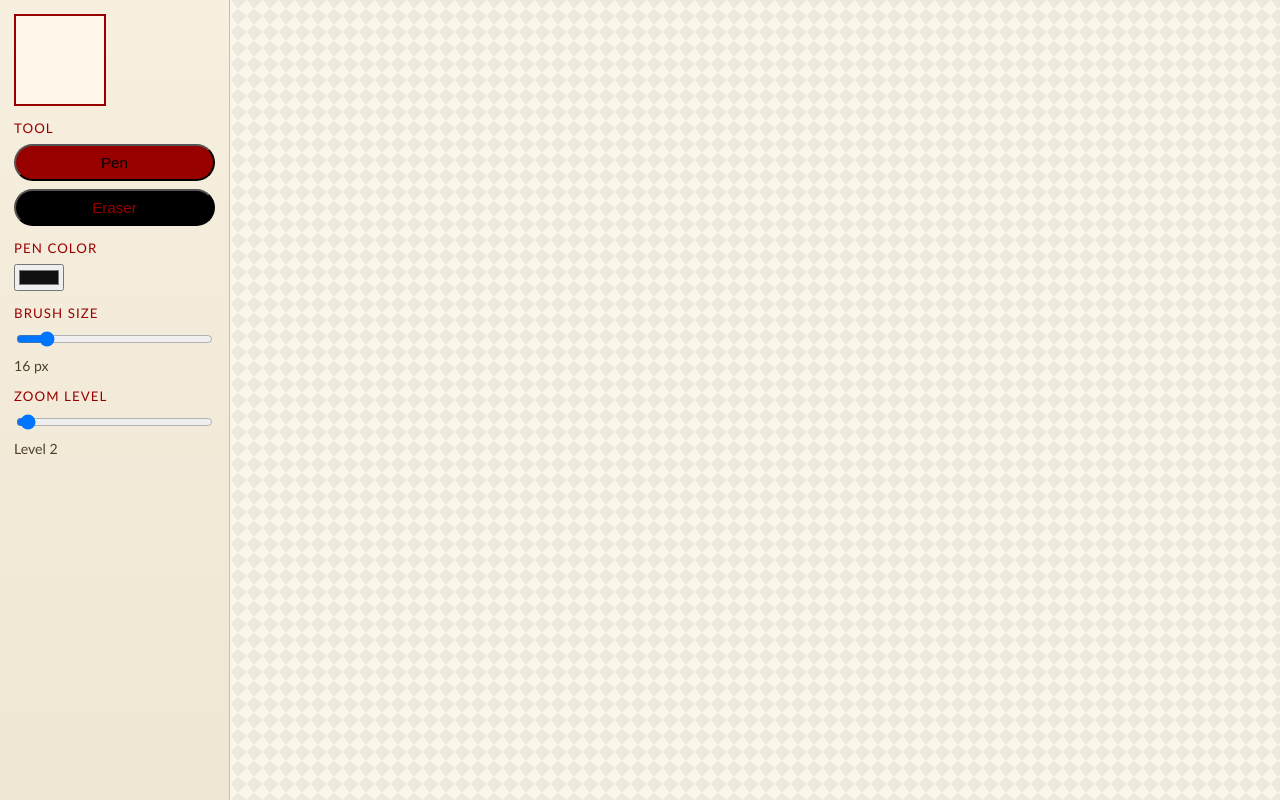
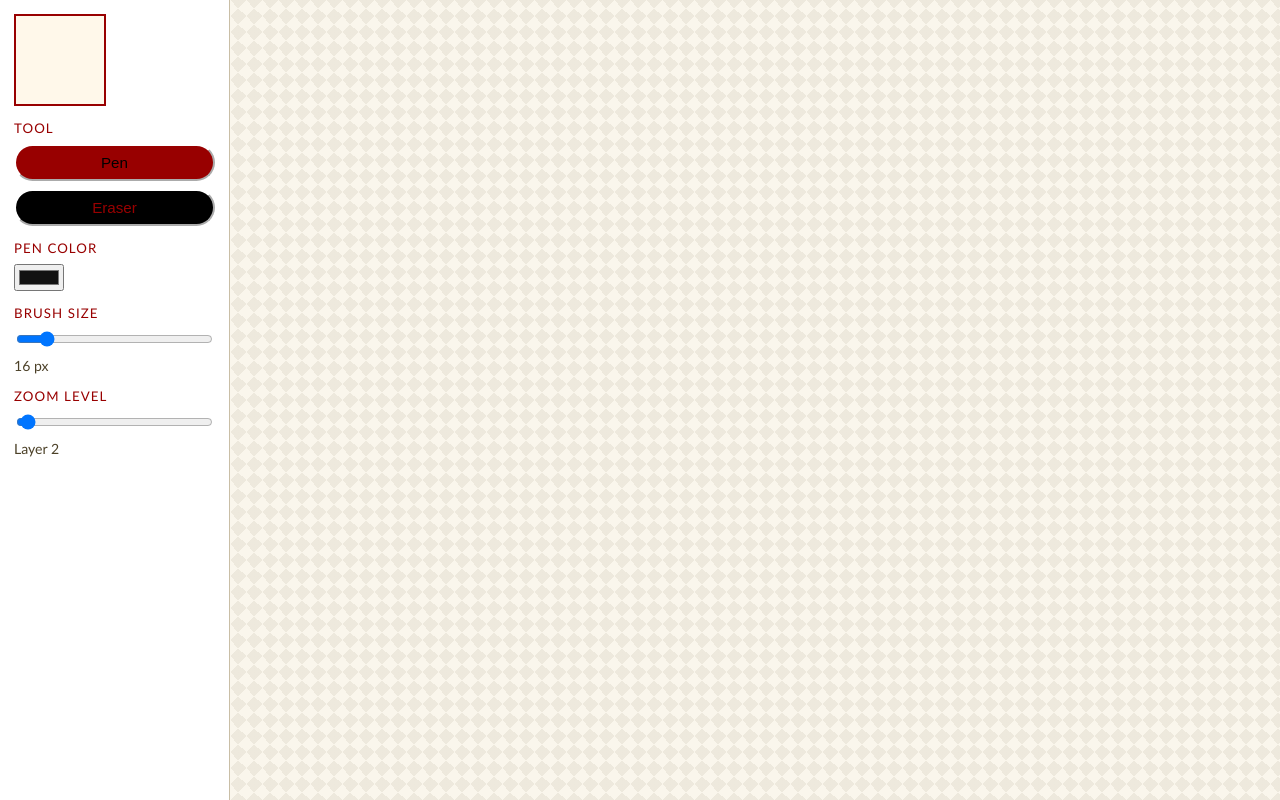
Before and after one commit to YetAnotherNotHacking/Jackpot, a Flask app: template app/templates/index.html in a window 1280 px wide. Run offline with Flask 3, Linux system fonts and the light colour scheme; the template is opened without the code that fills it, so the values that code supplies are empty; parts of the project's set-up code (start-up, migrations or seed data) failed here and were passed over.

Commit message:
Changed some style

```diff
--- a/app/static/css/styles.css
+++ b/app/static/css/styles.css
@@ -1,9 +1,7 @@
 :root {
-  --paper: #000000;
-  --ink: #980000ff;
-  --ink2: #000000ff;
-  --accent: #d95c37;
-  --soft: #e7dfcf;
+  --red: #980000ff;
+  --black: #000000ff;
+  --white: #ffffffff;
   --panel-width: 230px;
 }
 
@@ -18,7 +16,7 @@ body {
   width: 100%;
   height: 100%;
   font-family: "Trebuchet MS", "Segoe UI", sans-serif;
-  color: var(--ink);
+  color: var(--red);
   background: radial-gradient(circle at 20% 20%, #fefaf1, #f2ebdc 60%, #ede5d3);
 }
 
@@ -31,7 +29,7 @@ body {
 
 .toolbar {
   border-right: 1px solid #c9bea6;
-  background: linear-gradient(180deg, #f7efdf, #efe6d3);
+  background: var(--white);
   padding: 14px;
   display: flex;
   flex-direction: column;
@@ -41,7 +39,7 @@ body {
 .brand {
   width: 92px;
   height: 92px;
-  border: 2px solid var(--ink);
+  border: 2px solid var(--red);
   background: #fff8ea;
   display: flex;
   align-items: center;
@@ -64,8 +62,9 @@ body {
 }
 
 .tool-btn {
-  background: var(--ink2);
-  color: var(--ink);
+  background: var(--black);
+  color: var(--red);
+  border-color: var(--white);
   font-size: 0.95rem;
   padding: 8px;
   cursor: pointer;
@@ -73,8 +72,8 @@ body {
 }
 
 .tool-btn.active {
-  background: var(--ink);
-  color: var(--ink2);
+  background: var(--red);
+  color: var(--black);
 }
 
 .value-label {
--- a/app/static/js/app.js
+++ b/app/static/js/app.js
@@ -508,7 +508,7 @@
 
   zoomSlider.addEventListener("input", () => {
     zoom = parseInt(zoomSlider.value, 10);
-    zoomLabel.textContent = `Level ${zoom}`;
+    zoomLabel.textContent = `Layer ${zoom}`;
     queueRender();
     scheduleTileRequest(true, true);
   });
--- a/app/templates/index.html
+++ b/app/templates/index.html
@@ -31,7 +31,7 @@
       <div class="tool-group">
         <label class="tool-label" for="zoomLevel">Zoom Level</label>
         <input id="zoomLevel" type="range" min="0" max="{{ max_zoom }}" value="2">
-        <div id="zoomLabel" class="value-label">Level 2</div>
+        <div id="zoomLabel" class="value-label">Layer 2</div>
       </div>
 
     </aside>
```
